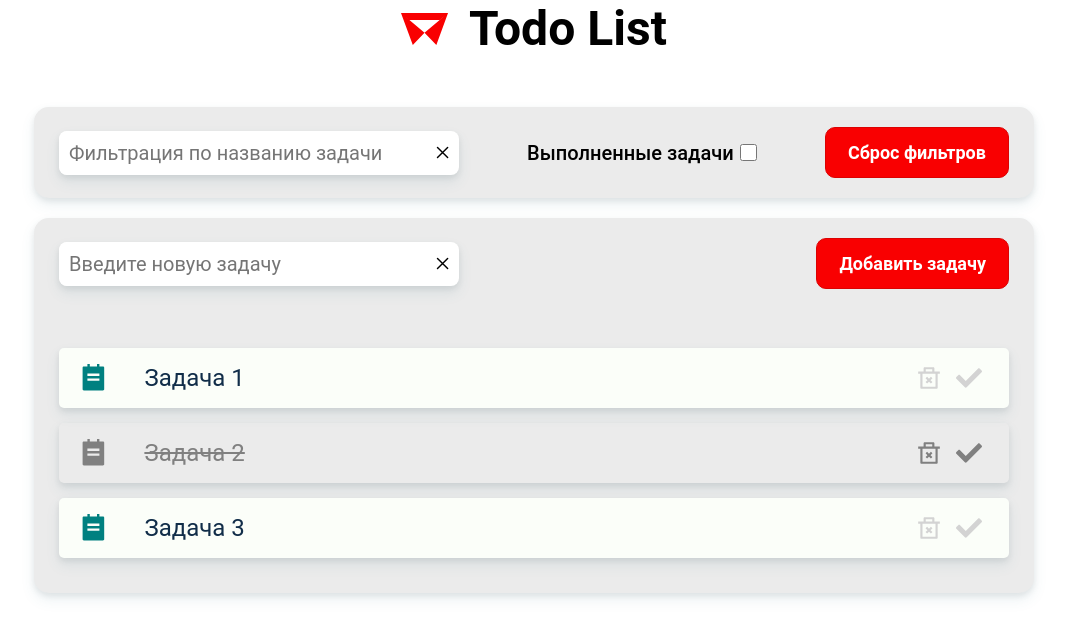
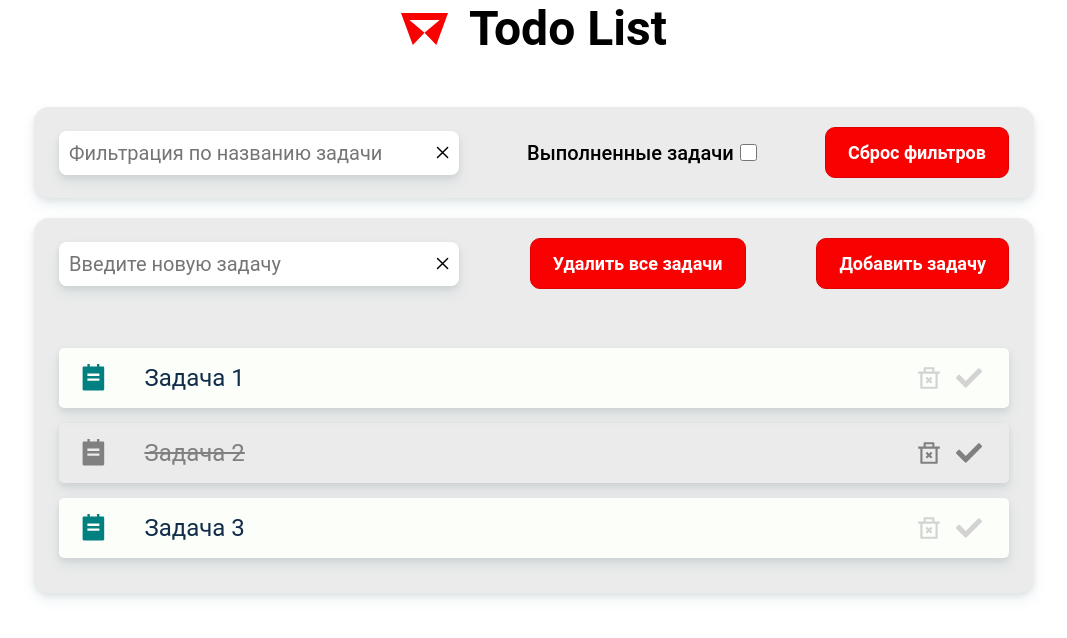
Before and after one commit to DmitrijKl/Test-task-Promo, a React (Create React App) app: page / in a window 1280 px wide. Shown: the top 638 px of the page, without its empty margins (106-1173 px from the left). Built offline with nearby package versions, Linux system fonts and the light colour scheme.

Commit message:
added button clearAllTodos

```diff
--- a/src/components/Todos/TodoForm.jsx
+++ b/src/components/Todos/TodoForm.jsx
@@ -1,6 +1,6 @@
 import React, { useState } from "react";
 import styles from "./TodoForm.module.scss";
-import { addNewTodo } from "../../redux/slices/todoSlice";
+import { addNewTodo, deleteAllTodo } from "../../redux/slices/todoSlice";
 import { useDispatch } from "react-redux";
 import createNewTodo from "../../utils/createNewTodo";
 import { IoCloseOutline } from "react-icons/io5";
@@ -42,7 +42,16 @@ const TodoForm = () => {
             className={styles.iconClose}
           />
         </div>
-        <button className={styles.button}>Добавить задачу</button>
+        <button
+          onClick={() => dispatch(deleteAllTodo())}
+          type="button"
+          className={styles.button}
+        >
+          Удалить все задачи
+        </button>
+        <button type="submit" className={styles.button}>
+          Добавить задачу
+        </button>
       </form>
       <p className={isInputError ? styles.inputError : ""}>
         Поле заполнено не корректно
--- a/src/components/Todos/TodoForm.module.scss
+++ b/src/components/Todos/TodoForm.module.scss
@@ -1,12 +1,18 @@
 .root {
   width: 100%;
   margin-bottom: 40px;
+  @media (max-width: 500px) {
+    & {
+      margin-bottom: 10px;
+    }
+  }
   form {
     display: flex;
     justify-content: space-between;
     align-items: center;
     gap: 20px;
-    @media (max-width: 708px) {
+    flex-wrap: wrap;
+    @media (max-width: 500px) {
       & {
         flex-direction: column;
         gap: 10px;
--- a/src/redux/slices/todoSlice.js
+++ b/src/redux/slices/todoSlice.js
@@ -17,6 +17,9 @@ export const todoSlice = createSlice({
         return todo.id !== action.payload;
       });
     },
+    deleteAllTodo(state) {
+      state.todosList = [];
+    },
     toggleCompleted(state, action) {
       state.todosList.forEach((todo) => {
         if (todo.id === action.payload) {
@@ -26,5 +29,6 @@ export const todoSlice = createSlice({
     },
   },
 });
-export const { addNewTodo, deleteTodo, toggleCompleted } = todoSlice.actions;
+export const { addNewTodo, deleteTodo, toggleCompleted, deleteAllTodo } =
+  todoSlice.actions;
 export default todoSlice.reducer;
```
